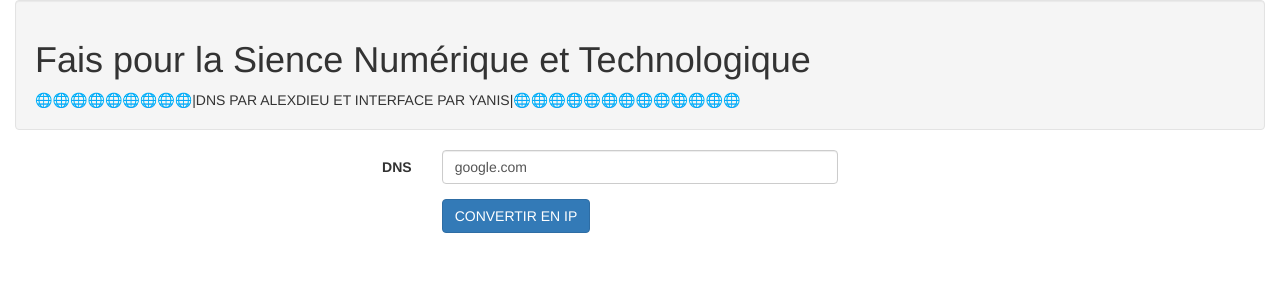
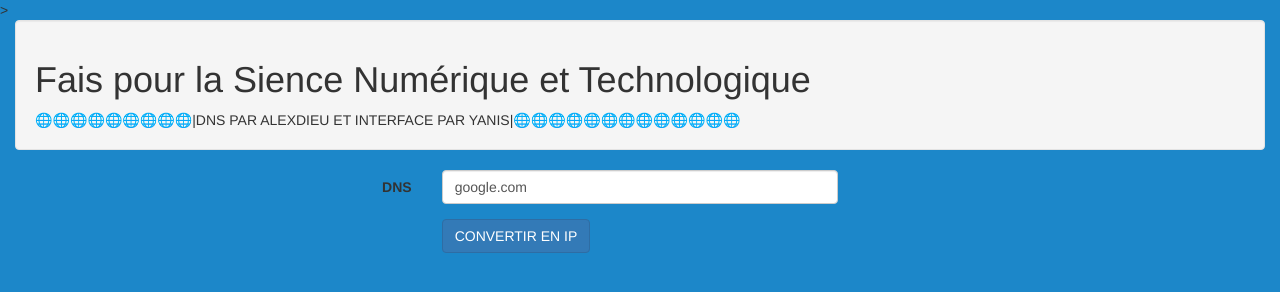
Before and after one commit to alexdieu/DNS-A-IP-JS, a plain HTML site: page index.html in a window 1280 px wide. Drawn offline with nearby package versions, Linux system fonts and the light colour scheme; some packages are replaced by stand-ins of ours; a script that the page names is missing.

Commit message:
Update index.html

```diff
--- a/index.html
+++ b/index.html
@@ -10,7 +10,7 @@
     <link rel="stylesheet" href="https://maxcdn.bootstrapcdn.com/bootstrap/3.3.7/css/bootstrap.min.css">
     <link rel="stylesheet" href="https://maxcdn.bootstrapcdn.com/font-awesome/4.7.0/css/font-awesome.min.css">
 </head>
-<body>
+<body style="background-color:#1c87c9;">>
 
     <div class="container-fluid">
         <div class="row">
```
